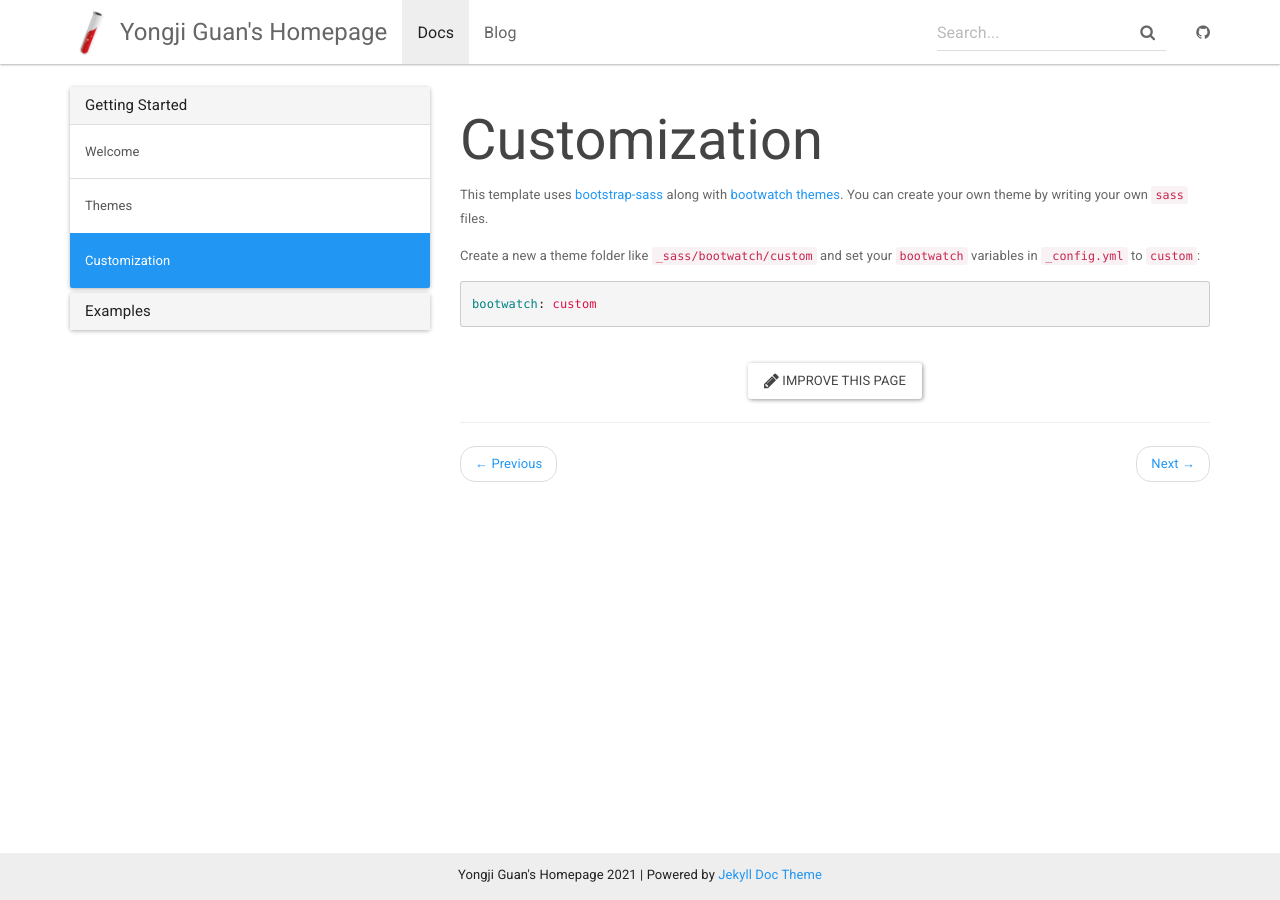
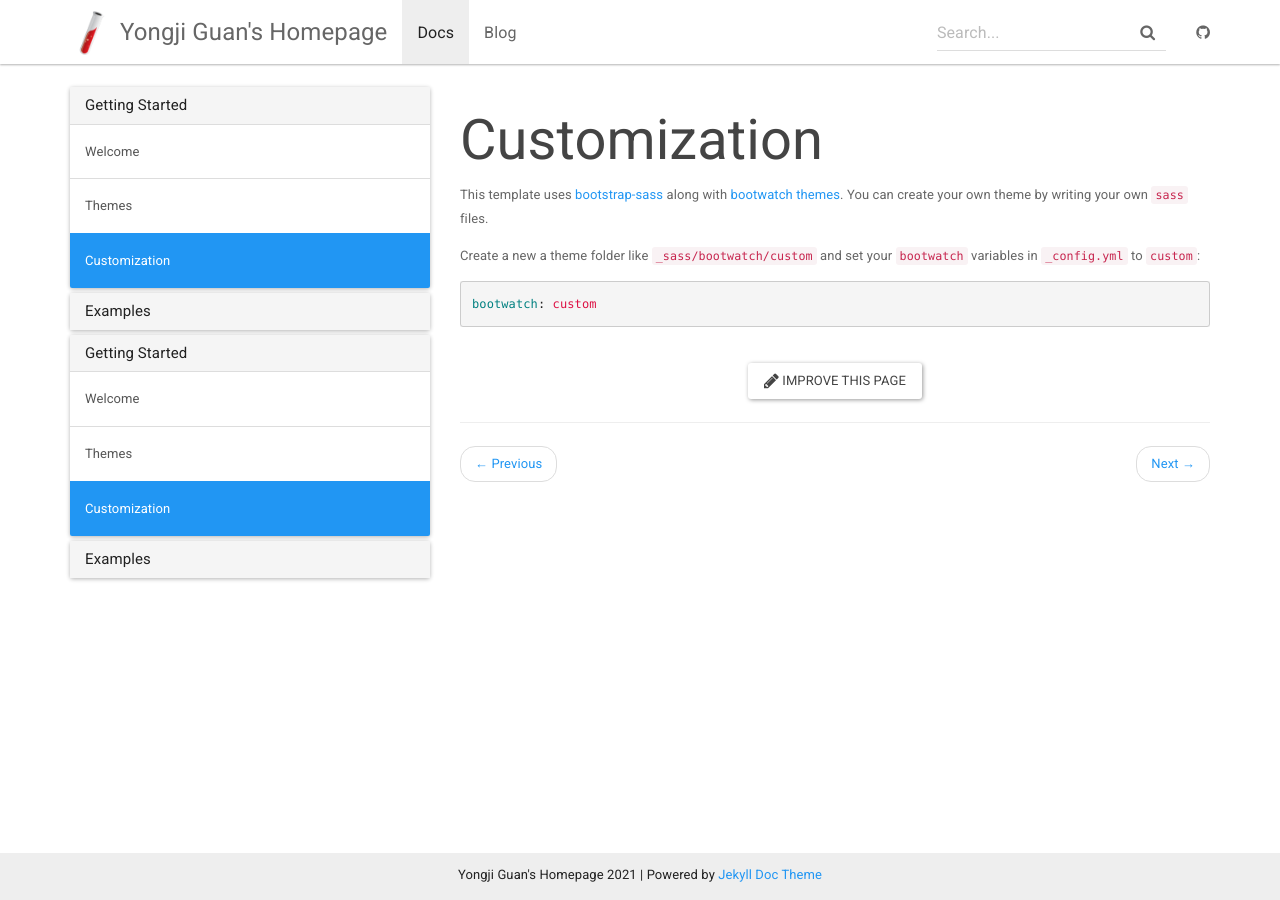
Before and after one commit to guanyongji/guanyongji.github.io, a Jekyll site: the page built from _docs/customization.md, in a window 1280 px wide. Built offline with Jekyll 4.4.1, drawn with Linux system fonts in a browser that asks for light colours.

Commit message:
update files

```diff
--- a/_config.yml
+++ b/_config.yml
@@ -54,22 +54,6 @@ defaults:
     seo:
       type: "WebPage"
 
-- scope:
-    path: _posts
-    type: posts
-  values:
-    layout: post
-    sectionid: blog
-
-- scope:
-    path: _docs
-    type: docs
-  values:
-    layout: docs
-    sectionid: docs
-    seo:
-      type: "WebPage"
-
 collections:
   docs:
     permalink: /:collection/:path/
--- a/_data/docs.yml
+++ b/_data/docs.yml
@@ -9,3 +9,15 @@
   - cheatsheet
   - font-awesome
   - bootstrap
+
+- title: Getting Started
+  docs:
+  - home
+  - themes
+  - customization
+
+- title: Examples
+  docs:
+  - cheatsheet
+  - font-awesome
+  - bootstrap
```
